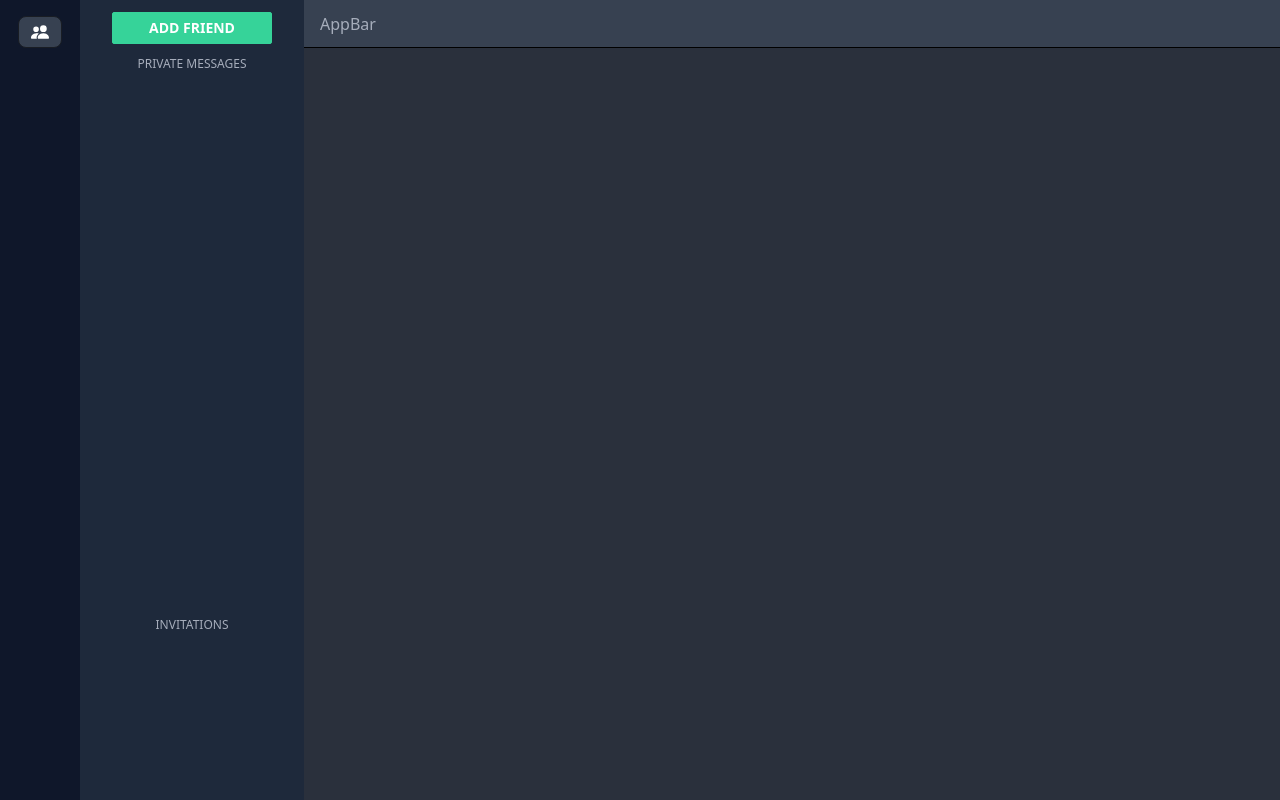
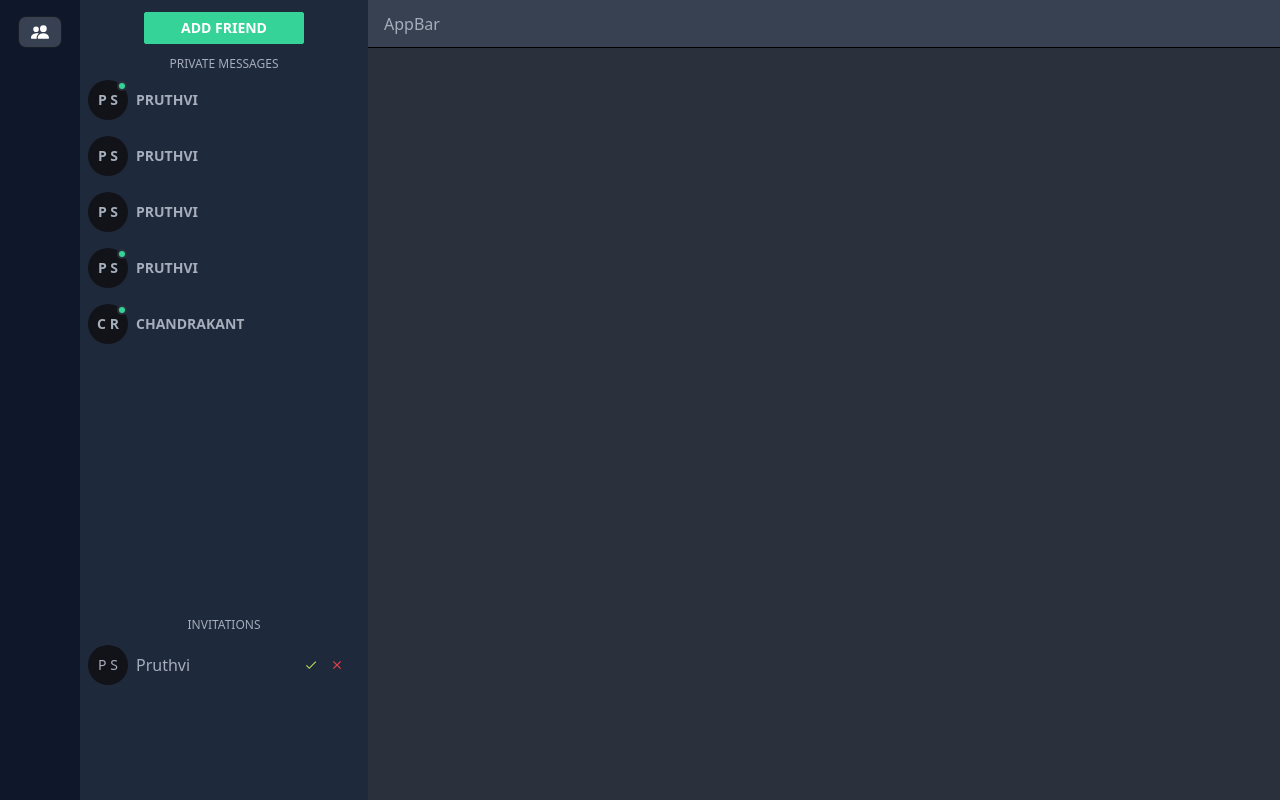
Before and after one commit to rawasaditya/discordClone, a React (Vite) app in the folder discord/: page /dashboard in a window 1280 px wide. Built offline with nearby package versions, Linux system fonts and the light colour scheme.

Commit message:
Getting done with dashboad UI

```diff
--- a/discord/src/components/FriendsSideBar/FriendsList.jsx
+++ b/discord/src/components/FriendsSideBar/FriendsList.jsx
@@ -1,5 +1,52 @@
+import FriendsListsItem from "./FriendsListsItem.jsx";
 const FriendsList = () => {
-  return <div className="flex-grow w-full"></div>;
+  const DUMMY_FRIENDS = [
+    {
+      id: 1,
+      firstName: "Pruthvi",
+      lastName: "Shelke",
+      isOnline: true,
+    },
+    {
+      id: 2,
+      firstName: "Pruthvi",
+      lastName: "Shelke",
+      isOnline: false,
+    },
+    {
+      id: 3,
+      firstName: "Pruthvi",
+      lastName: "Shelke",
+      isOnline: false,
+    },
+    {
+      id: 4,
+      firstName: "Pruthvi",
+      lastName: "Shelke",
+      isOnline: true,
+    },
+    {
+      id: 5,
+      firstName: "Chandrakant",
+      lastName: "Rawas",
+      isOnline: true,
+    },
+  ];
+  return (
+    <div className="flex-grow w-full px-2">
+      {DUMMY_FRIENDS.map((i) => {
+        return (
+          <FriendsListsItem
+            id={i.id}
+            firstName={i.firstName}
+            isOnline={i.isOnline}
+            lastName={i.lastName}
+            key={i.id}
+          />
+        );
+      })}
+    </div>
+  );
 };
 
 export default FriendsList;
--- /dev/null
+++ b/discord/src/components/FriendsSideBar/FriendsListsItem.jsx
@@ -0,0 +1,16 @@
+const FriendsListsItem = ({ id, firstName, lastName, isOnline }) => {
+  return (
+    <button className="flex items-center justify-start w-full gap-2 px-0 mt-1 mb-2 align-middle bg-transparent border-0 rounded-none outline-none btn hover:bg-opacity-30">
+      <div className={`avatar ${isOnline ? "online" : ""} placeholder `}>
+        <div className="w-10 rounded-full bg-neutral-focus text-neutral-content">
+          <span className="text-sm">{`${firstName ? firstName.at(0) : ""}
+          ${lastName ? lastName.at(0) : ""}
+          `}</span>
+        </div>
+      </div>
+      <span>{`${firstName}`}</span>
+    </button>
+  );
+};
+
+export default FriendsListsItem;
--- a/discord/src/components/FriendsSideBar/FriendsSideBar.module.css
+++ b/discord/src/components/FriendsSideBar/FriendsSideBar.module.css
@@ -1,3 +1,3 @@
 .dc_friends_side_bar {
-  @apply flex flex-col items-center w-56 h-full py-3 bg-slate-800;
+  @apply flex flex-col items-center h-full py-3 w-72 bg-slate-800;
 }
--- /dev/null
+++ b/discord/src/components/FriendsSideBar/PendingInvitationItem.jsx
@@ -0,0 +1,30 @@
+import { MdOutlineCheck, MdClose } from "react-icons/md";
+const PendingInvitationItem = ({ id, firstName, lastName, email }) => {
+  return (
+    <div
+      className="w-full text-left tooltip tooltip-accent tooltip-bottom"
+      data-tip={email}
+    >
+      <span className="flex items-center justify-start w-full gap-2 p-1 px-0 mt-1 mb-2 align-middle bg-transparent border-0 rounded-none outline-non2 hover:bg-opacity-30 ">
+        <div className={`avatar placeholder `}>
+          <div className="w-10 rounded-full bg-neutral-focus text-neutral-content">
+            <span className="text-sm">{`${firstName ? firstName.at(0) : ""}
+      ${lastName ? lastName.at(0) : ""}
+      `}</span>
+          </div>
+        </div>
+        <span className="flex-grow">{`${firstName}`}</span>
+        <span className="flex gap-3 px-4">
+          <button className="h-auto p-0 bg-transparent border-none btn hover:bg-transparent">
+            <MdOutlineCheck color="#BADA55" />
+          </button>
+          <button className="h-auto p-0 bg-transparent border-none btn hover:bg-transparent">
+            <MdClose color="#ed4245" />
+          </button>
+        </span>
+      </span>
+    </div>
+  );
+};
+
+export default PendingInvitationItem;
--- a/discord/src/components/FriendsSideBar/PendingInvitationList.jsx
+++ b/discord/src/components/FriendsSideBar/PendingInvitationList.jsx
@@ -1,6 +1,31 @@
+import PendingInvitationItem from "./PendingInvitationItem";
 const PendingInvitationList = () => {
+  const DUMMY = [
+    {
+      id: 1,
+      senderID: {
+        firstName: "Pruthvi",
+        lastName: "Shelke",
+        email: "pruthvishelke@gmail.com",
+      },
+    },
+  ];
   return (
-    <div className="flex flex-col items-center w-full overflow-auto h-1/5"></div>
+    <div className="flex flex-col items-center w-full px-2 overflow-auto h-1/5">
+      {DUMMY.map((i) => {
+        return (
+          <>
+            <PendingInvitationItem
+              key={i.id}
+              id={i.id}
+              firstName={i.senderID.firstName}
+              lastName={i.senderID.lastName}
+              email={i.senderID.email}
+            />
+          </>
+        );
+      })}
+    </div>
   );
 };
 
```
